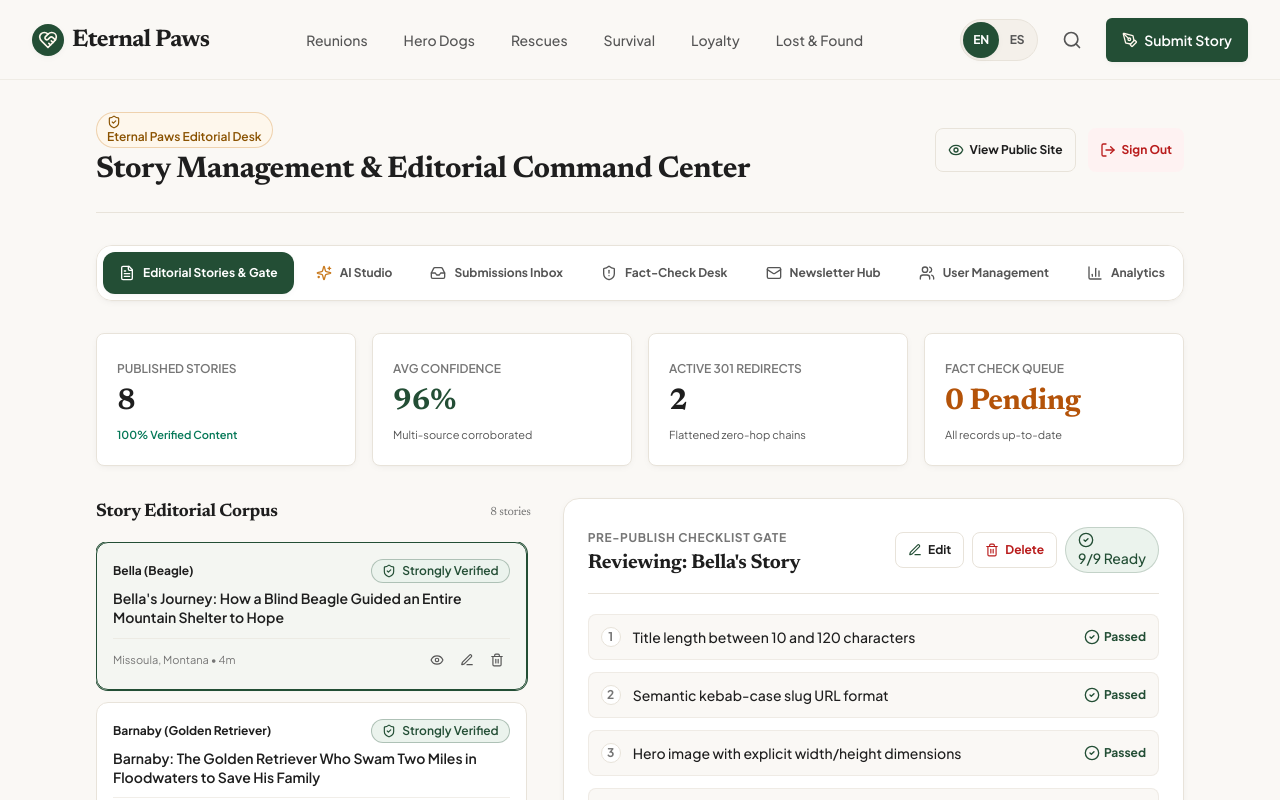
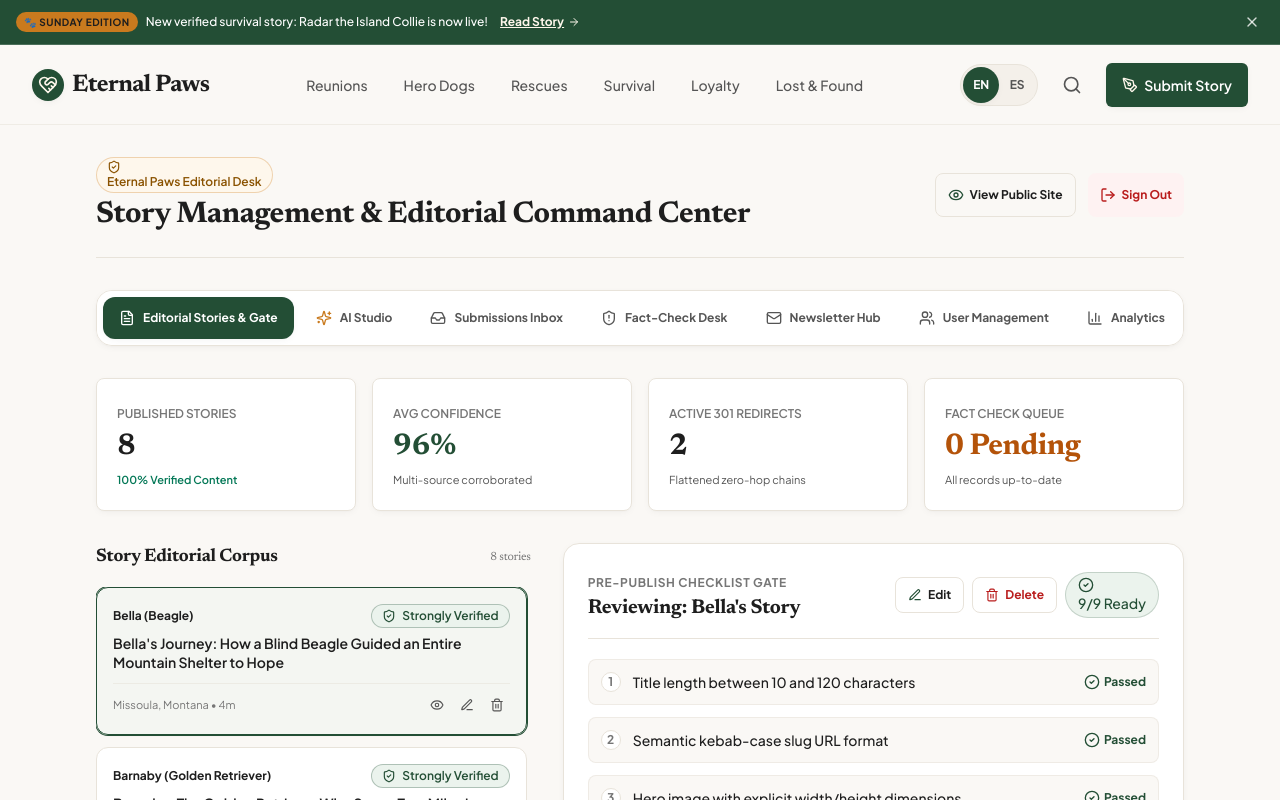
Before and after one commit to ByteQ-Solutions/EternalPawsOnline, a Next.js app: page /admin in a window 1280 px wide. Shown: the top 800 px of the page. Built offline with nearby package versions, Linux system fonts and the light colour scheme; no server answers; the database is empty.

Commit message:
feat: add PublicAnnouncementBanner to site layout and optimize reading time word counter

```diff
--- a/app/layout.tsx
+++ b/app/layout.tsx
@@ -4,6 +4,7 @@ import './globals.css';
 import SkipToContent from '@/components/layout/SkipToContent';
 import Header from '@/components/layout/Header';
 import Footer from '@/components/layout/Footer';
+import PublicAnnouncementBanner from '@/components/layout/PublicAnnouncementBanner';
 
 const sansFont = Plus_Jakarta_Sans({
   subsets: ['latin'],
@@ -74,6 +75,9 @@ export default function RootLayout({
         {/* WCAG 2.4.1 Skip Navigation Link */}
         <SkipToContent targetId="main-content" />
 
+        {/* Global Public Announcement Banner */}
+        <PublicAnnouncementBanner />
+
         {/* Global Sticky Editorial Header */}
         <Header />
 
--- /dev/null
+++ b/components/layout/PublicAnnouncementBanner.tsx
@@ -0,0 +1,67 @@
+'use client';
+
+/**
+ * Eternal Paws Platform - Global Public Announcement Banner
+ * Path: components/layout/PublicAnnouncementBanner.tsx
+ */
+
+import React, { useState, useEffect } from 'react';
+import Link from 'next/link';
+import { Megaphone, X, ArrowRight } from 'lucide-react';
+import { SiteAnnouncement } from '@/app/api/admin/announcements/route';
+
+export const PublicAnnouncementBanner: React.FC = () => {
+  const [announcement, setAnnouncement] = useState<SiteAnnouncement | null>(null);
+  const [isDismissed, setIsDismissed] = useState(false);
+
+  useEffect(() => {
+    fetch('/api/admin/announcements')
+      .then((res) => res.json())
+      .then((data) => {
+        if (data.success && data.announcement && data.announcement.isActive) {
+          setAnnouncement(data.announcement);
+        }
+      })
+      .catch(() => {});
+  }, []);
+
+  if (!announcement || !announcement.isActive || isDismissed) return null;
+
+  return (
+    <div
+      role="region"
+      aria-label="Site announcement"
+      className="bg-forestPrimary text-white text-xs py-2.5 px-4 relative z-40 border-b border-forestLight/20 shadow-sm"
+    >
+      <div className="max-w-7xl mx-auto flex items-center justify-between gap-4">
+        <div className="flex-1 flex flex-wrap items-center justify-center sm:justify-start gap-2 text-center sm:text-left">
+          <span className="bg-goldAccent text-inkPrimary font-bold px-2 py-0.5 rounded-full text-[10px] uppercase tracking-wider">
+            {announcement.badgeText}
+          </span>
+          <span className="font-medium text-creamLight">
+            {announcement.message}
+          </span>
+          {announcement.actionUrl && (
+            <Link
+              href={announcement.actionUrl}
+              className="font-bold text-goldLight hover:text-white underline inline-flex items-center gap-1 ml-1"
+            >
+              {announcement.actionLabel || 'Read Now'} <ArrowRight className="w-3 h-3" />
+            </Link>
+          )}
+        </div>
+
+        <button
+          type="button"
+          onClick={() => setIsDismissed(true)}
+          aria-label="Dismiss announcement"
+          className="p-1 rounded-lg text-white/80 hover:text-white hover:bg-forestLight/20 transition-colors flex-shrink-0"
+        >
+          <X className="w-4 h-4" />
+        </button>
+      </div>
+    </div>
+  );
+};
+
+export default PublicAnnouncementBanner;
--- a/src/lib/seo.ts
+++ b/src/lib/seo.ts
@@ -88,7 +88,8 @@ export function normalizeCanonicalUrl(rawUrl: string): string {
  */
 export function calculateReadingTime(content: string, wordsPerMinute: number = 200): number {
   if (!content || typeof content !== 'string') return 1;
-  const words = content.trim().split(/\s+/).filter(w => w.length > 0).length;
+  const wordMatches = content.match(/\S+/g);
+  const words = wordMatches ? wordMatches.length : 0;
   if (words === 0) return 1;
   const minutes = Math.ceil(words / wordsPerMinute);
   return Math.max(1, minutes);
```
